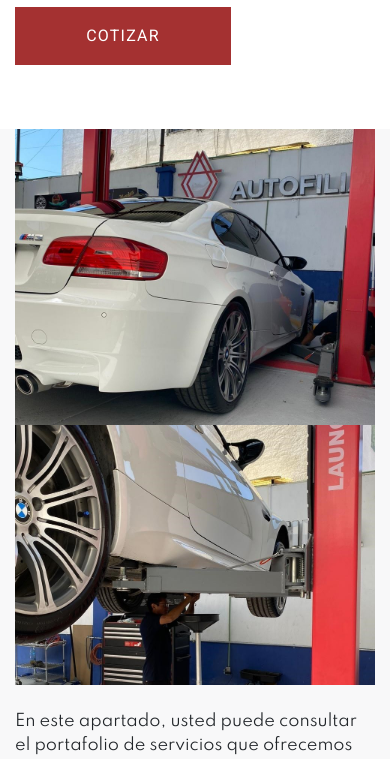
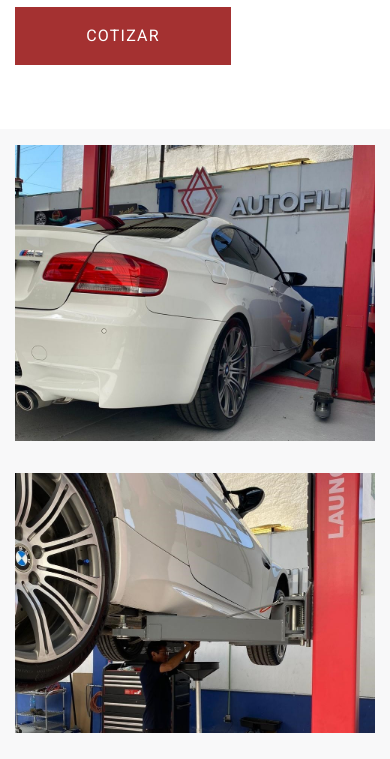
Before and after one commit to ahernandeza93/chex-website, a plain HTML site: page index.html in a window 390 px wide. Shown: the part 540-1299 px from the top of the page. Drawn offline with nearby package versions, Linux system fonts and the light colour scheme; some packages are replaced by stand-ins of ours; a script that the page names is missing.

Commit message:
Fixed new Service simg in mobile

```diff
--- a/scss/pages/_home.scss
+++ b/scss/pages/_home.scss
@@ -42,11 +42,15 @@ section.services {
     }
   }
   .services__img-container {
+    img {
+      width: 400px;
+      margin: 1rem auto;
+    }
     @include respond("tab-port") {
       img {
         position: absolute;
         &:nth-of-type(1) {
-          width: 400px;
+          width: 300px;
           left: -1rem;
           top: 7%;
           @include respond("tab-port") {
```
Also changed, not shown: css/main.css.
